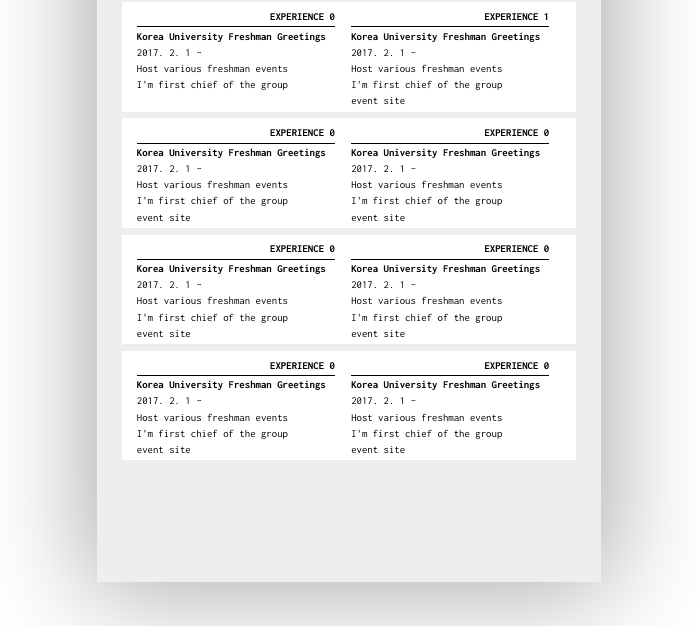
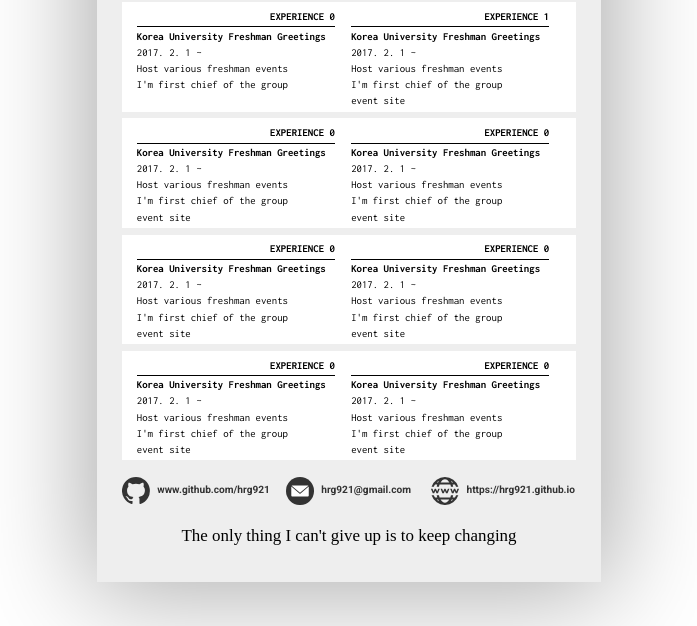
Before and after one commit to hrg921/resume, a plain HTML site: page index.html in a window 1280 px wide. Shown: the part 174-800 px from the top of the page, without its empty margins (291-988 px from the left). Drawn offline with Linux system fonts and the light colour scheme; a web font is replaced by a local one.

Commit message:
close #14

```diff
--- a/fonts.scss
+++ b/fonts.scss
@@ -9,3 +9,4 @@
 @import url('https://fonts.googleapis.com/css?family=Raleway:900');
 @import url('https://fonts.googleapis.com/css?family=Roboto:700');
 @import url('https://fonts.googleapis.com/css?family=Inconsolata:400,700');
+@import url('https://fonts.googleapis.com/css?family=Playfair+Display:400i');
--- /dev/null
+++ b/footer.scss
@@ -0,0 +1,82 @@
+/**
+ * Created by hangeonho on 2018. 8. 14..
+ */
+@import "variables";
+
+footer#resume_footer {
+  section#resume_footer_contact_section {
+    @media print {
+      margin-top: $print-font-size * $footer-margin-top;
+      height: $print-font-size * $footer-icon-size;
+      font-size: $print-font-size * $footer-link-font-size;
+    }
+
+    @media screen {
+      margin-top: $screen-font-size * $footer-margin-top;
+      height: $screen-font-size * $footer-icon-size;
+      font-size: $screen-font-size * $footer-link-font-size;
+    }
+
+    a {
+      color: #333333;
+      display: inline-block;
+      width: 32.9%;
+      height: 100%;
+      margin: 0;
+      font-family: "Roboto", sans-serif;
+      font-weight: 700;
+      text-decoration: none;
+      vertical-align: middle;
+
+      &:before {
+        display: inline-block;
+        height: 100%;
+        vertical-align: middle;
+        margin-right: 5%;
+
+        @media print {
+          width: $print-font-size * $footer-icon-size;
+        }
+
+        @media screen {
+          width: $screen-font-size * $footer-icon-size;
+        }
+      }
+    }
+
+    a#resume_footer_github_link {
+      &:before {
+        content:url('./img/footer/github.svg');
+      }
+    }
+
+    a#resume_footer_mail_link {
+      text-align: center;
+      &:before {
+        content:url('img/footer/mail.svg');
+      }
+    }
+
+    a#resume_footer_portfolio_link {
+      text-align: right;
+      &:before {
+        content:url('img/footer/portfolio.svg');
+      }
+    }
+  }
+
+  p#resume_footer_paragraph {
+    font-family: 'Playfair Display', serif;
+    text-align: center;
+    margin-top: 1.25em;
+    margin-bottom: 1em;
+
+    @media print {
+      font-size: $print-font-size * $footer-paragraph-font-size;
+    }
+
+    @media screen {
+      font-size: $screen-font-size * $footer-paragraph-font-size;
+    }
+  }
+}
--- a/index.html
+++ b/index.html
@@ -24,7 +24,7 @@
             </figure>
         </header>
         <hr id="header_section_divider">
-        <section id="resume_section_experiences">
+        <section class="resume_contents_section" id="resume_section_experiences">
             <article>
                 <h1>EXPERIENCE 0</h1>
                 <hr class="article_header_main_divider">
@@ -47,7 +47,7 @@
                 </main>
             </article>
         </section>
-        <section id="resume_section_educations">
+        <section class="resume_contents_section" id="resume_section_educations">
             <article>
                 <h1>EXPERIENCE 0</h1>
                 <hr class="article_header_main_divider">
@@ -71,7 +71,7 @@
                 </main>
             </article>
         </section>
-        <section id="resume_section_projects">
+        <section class="resume_contents_section" id="resume_section_projects">
             <article>
                 <h1>EXPERIENCE 0</h1>
                 <hr class="article_header_main_divider">
@@ -95,7 +95,7 @@
                 </main>
             </article>
         </section>
-        <section id="resume_section_skill_sets">
+        <section class="resume_contents_section" id="resume_section_skill_sets">
             <article>
                 <h1>EXPERIENCE 0</h1>
                 <hr class="article_header_main_divider">
@@ -119,6 +119,16 @@
                 </main>
             </article>
         </section>
+        <footer id="resume_footer">
+            <section id="resume_footer_contact_section">
+                <a id="resume_footer_github_link" href="https://github.com/hrg921">www.github.com/hrg921</a>
+                <a id="resume_footer_mail_link" href="mailto:hrg921@gmail.com">hrg921@gmail.com</a>
+                <a id="resume_footer_portfolio_link" href="https://hrg921.github.io">https://hrg921.github.io</a>
+            </section>
+            <p id="resume_footer_paragraph">
+                The only thing I can't give up is to keep changing
+            </p>
+        </footer>
     </main>
 </body>
 </html>
--- a/section.scss
+++ b/section.scss
@@ -3,7 +3,7 @@
  */
 @import "variables";
 
-section {
+section.resume_contents_section {
   background: white;
   height: percentage($section-relative-height-in-document);
   padding: percentage($section-relative-padding-in-document);
--- a/style.scss
+++ b/style.scss
@@ -43,3 +43,4 @@
 @import "header";
 @import "section";
 @import "article";
+@import "footer";
--- a/variables.scss
+++ b/variables.scss
@@ -65,3 +65,9 @@
 $article-line-height: $article-font-size * 1.5;
 $article-divider-size: 0.5;
 $article-relative-margin-left-in-document: $section-relative-padding-in-document * 1.2;
+
+// footer
+$footer-margin-top: 7.068;
+$footer-icon-size: 11.489;
+$footer-link-font-size: 4.23;
+$footer-paragraph-font-size: 7.06;
```
Also changed, not shown: footer.css (added), img/footer/github.svg (added), img/footer/mail.svg (added), img/footer/portfolio.svg (added), style.css.
